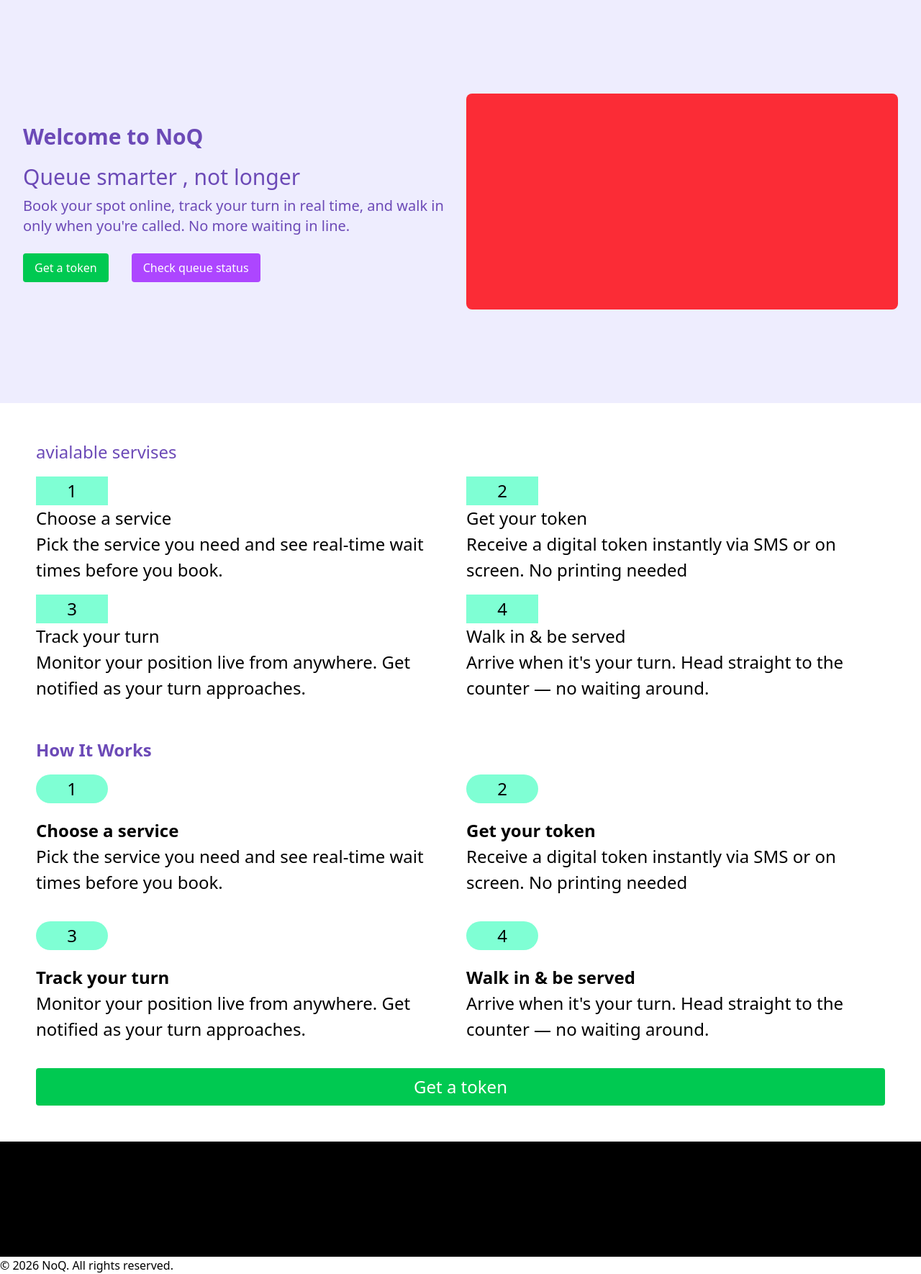
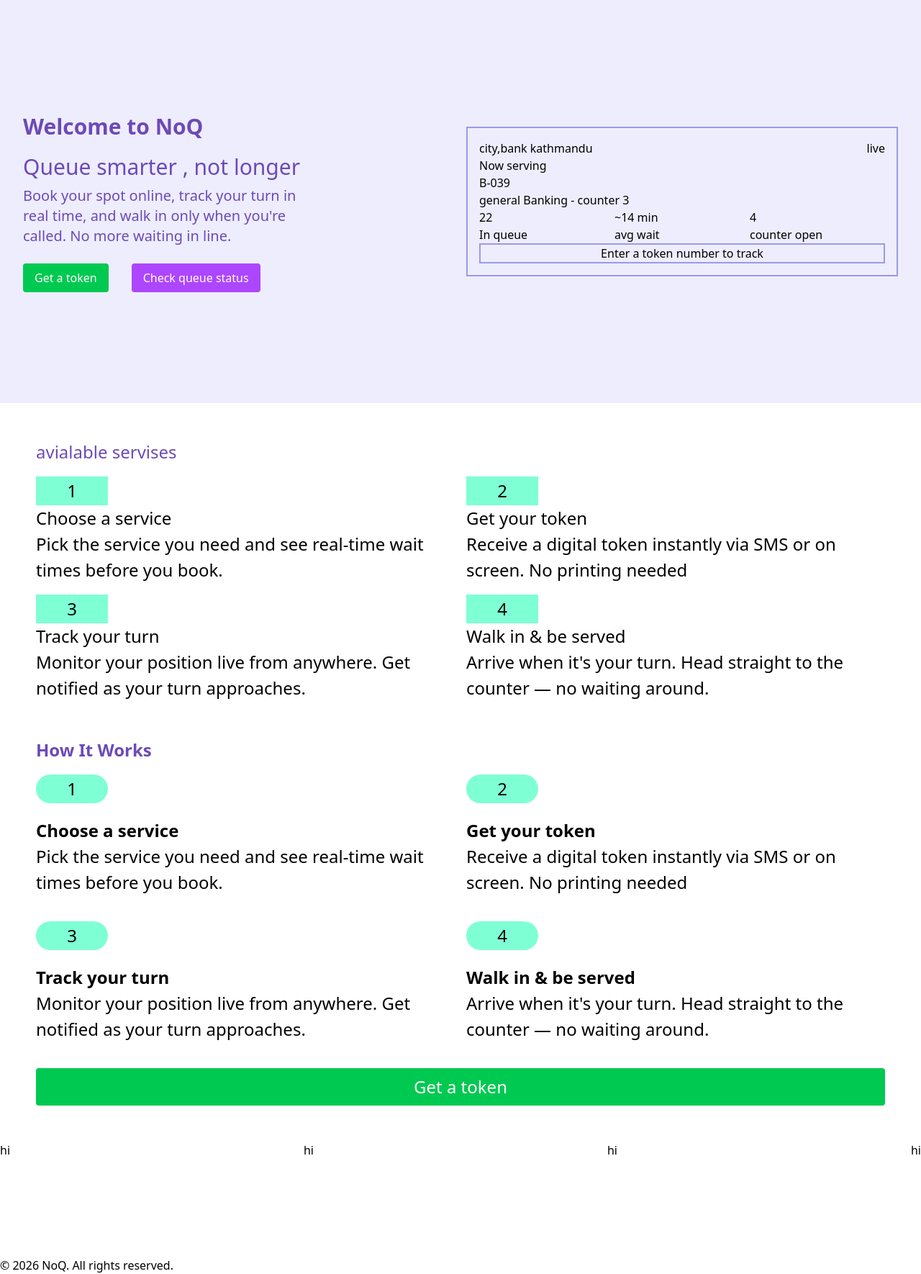
Before and after one commit to NoQ-project/NoQ, a Python web app: template frontend/templates/landing_page.html in a window 1280 px wide. Shown: the part 72-1842 px from the top of the page at 72% size. Run offline with Jinja, Linux system fonts and the light colour scheme; the template is opened without the code that fills it, so the values that code supplies are empty; style sheets or scripts are compiled from the project's sources; some libraries are stand-ins or nearby versions.

Commit message:
aded token box

```diff
--- a/frontend/templates/landing_page.html
+++ b/frontend/templates/landing_page.html
@@ -61,18 +61,40 @@
         </div>
        </nav>
     </header>
-    <div class="hero max-w-screen mx-auto py-4 px-8 h-[70vh] grid sm:grid-cols-2 justify-center items-center gap-4 bg-[#EEEDFE]" id="home">
+    <div class="hero max-w-screen mx-auto py-4 px-8 h-[70vh] grid-cols-[70%_auto] grid sm:grid-cols-2 justify-between items-center gap-4 bg-[#EEEDFE]" id="home">
         <div>
         <h1 class="font-bold text-3xl py-5 text-[#6C4AB7]">Welcome to NoQ</h1>
         <p class="text-3xl text-[#6C4AB7]">Queue smarter , not longer</p>
-        <p class="text-xl py-2 text-[#6C4AB7]">Book your spot online, track your turn in real time, and walk in only when you're called. No more waiting in line.</p>
+        <p class="text-xl py-2 text-[#6C4AB7] w-[400px]">Book your spot online, track your turn in real time, and walk in only when you're called. No more waiting in line.</p>
         <div class="flex gap-4 py-4">
         <button class="bg-green-500 text-white py-2 px-4 rounded">Get a token</button> <br>
         <button class="bg-purple-500 text-white py-2 px-4 rounded">Check queue status</button>
         </div>
         </div>
-        <div class="ticket-box bg-red-500 p-4 rounded-lg width-[300px] h-[300px] flex justify-center items-center">
+        <div class="ticket-box p-4 " id="ticket-box">
             <!-- ticket box -->
+            <div class="flex flex-cols-[60%_auto] items-start justify-between">
+               <div class="">
+                <p>city,bank kathmandu</p></div>
+               <div>
+                <p class="">live</p></div>
+            </div>
+            <div>
+                <p>Now serving</p>
+                <p>B-039</p>
+                <p>general Banking - counter 3</p>
+            </div>
+            <div class="grid grid-cols-3">
+                <p>22</p>
+                <p>~14 min</p>
+                <p>4</p>
+                <p>In queue</p>
+                <p>avg wait</p>
+                <p>counter open</p>
+            </div>
+            <div class="button-track">
+                <button>Enter a token number to track</button>
+            </div>
         </div>
 
     </div>
@@ -142,8 +164,11 @@
          <button class="bg-green-500 text-white py-2 px-4 rounded">Get a token</button>
         </div>
     <script src="../../static/js/landing_page.js"></script>
-    <div class="contact" id="contact">
-
+    <div class="contact md:flex justify-between" id="contact">
+       <div>hi</div>
+       <div>hi</div>
+       <div>hi</div>
+       <div>hi</div>
     </div>
     <footer>
         <p>&copy; 2026 NoQ. All rights reserved.</p>
--- a/static/css/landing_page.css
+++ b/static/css/landing_page.css
@@ -50,5 +50,15 @@ header{
 }
 .contact{
     height: 20vh;
-    background: #000;
+
 }
+#ticket-box{
+    border-width: 2px;
+    border-color: rgb(153, 153, 233);
+}
+.button-track{
+    display: flex;
+    justify-content: center;
+    border-width: 2px;
+    border-color: rgb(153, 153, 233);
+}
```
